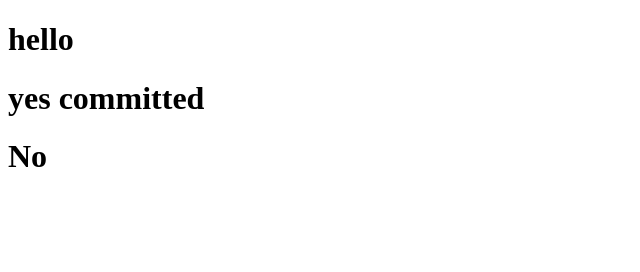
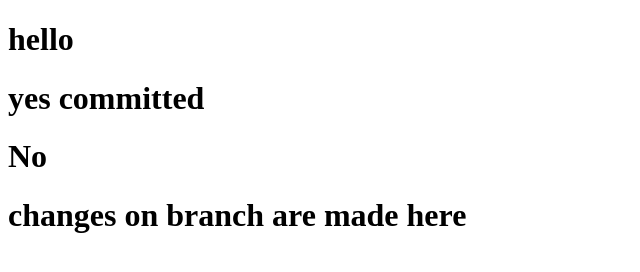
Before and after one commit to Akash-Tyagi-github/helloworld, a plain HTML site: page index.html in a window 1280 px wide. Shown: the whole page, without its empty margins (0-640 px from the left). Drawn offline with Linux system fonts and the light colour scheme.

Commit message:
Update index.html

```diff
--- a/index.html
+++ b/index.html
@@ -10,5 +10,6 @@
     <h1>hello</h1>
     <h1>yes committed</h1>
     <h1>No </h1>
+    <h1>changes on branch are made here</h1>
 </body>
 </html>
```
